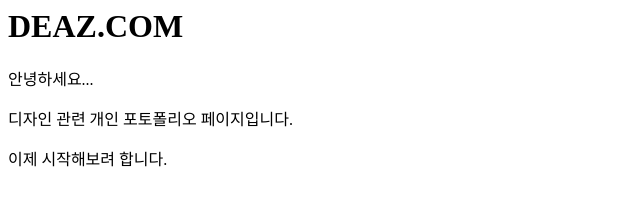
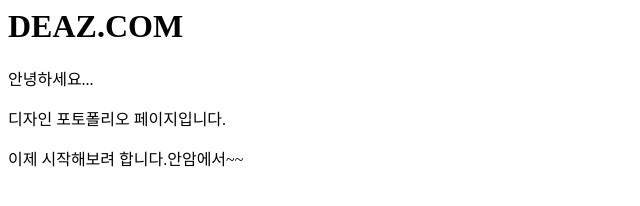
Before and after one commit to deaz0108/deaz, a plain HTML site: page index.html in a window 1280 px wide. Shown: the whole page, without its empty margins (0-640 px from the left). Drawn offline with Linux system fonts and the light colour scheme.

Commit message:
Update index.html

```diff
--- a/index.html
+++ b/index.html
@@ -1,4 +1,4 @@
 <H1>DEAZ.COM</H1>
 <P>안녕하세요... </P>
-<P>디자인 관련 개인 포토폴리오 페이지입니다.</P>
-<P>이제 시작해보려 합니다.</P>
+<P>디자인 포토폴리오 페이지입니다.</P>
+<P>이제 시작해보려 합니다.안암에서~~</P>
```
